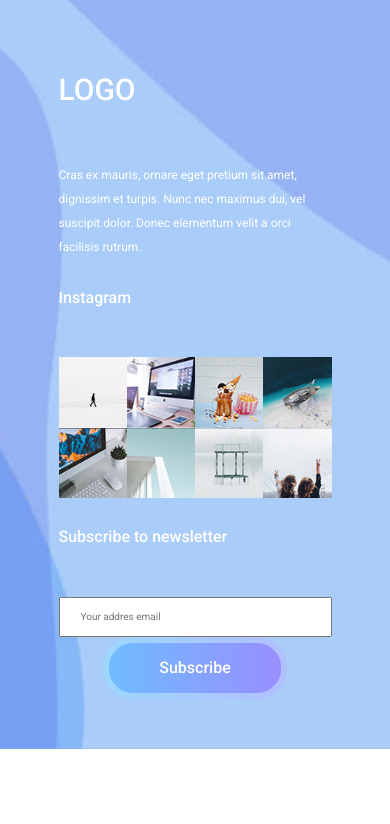
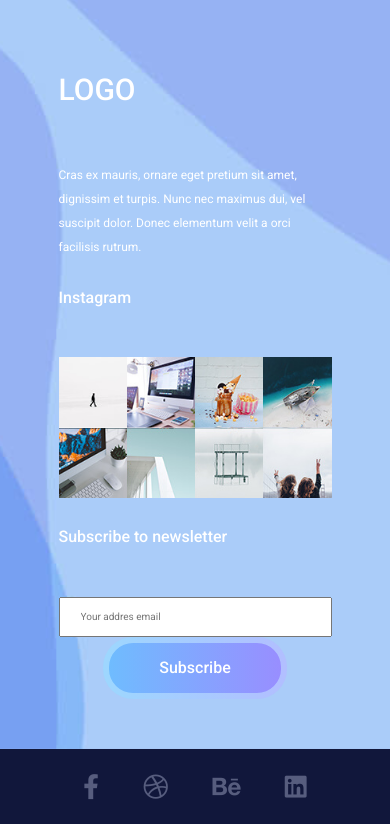
Before and after one commit to PrzemyslawMatlega/MultiPage, a website built with webpack: page index.html in a window 390 px wide. Shown: the part 4195-5019 px from the top of the page. Before the commit the page ends 4944 px from the top, so only its background shows below. Built offline with nearby package versions, Linux system fonts and the light colour scheme; files whose address does not match are found by name.

Commit message:
footer-social media mobile section

```diff
--- a/index.html
+++ b/index.html
@@ -8,6 +8,8 @@
     <link href="https://fonts.googleapis.com/css?family=Roboto:300,400,500" rel="stylesheet">
     <title>Document</title>
     <link rel="stylesheet" href="style.css">
+    <link rel="stylesheet" href="https://use.fontawesome.com/releases/v5.8.1/css/all.css" integrity="sha384-50oBUHEmvpQ+1lW4y57PTFmhCaXp0ML5d60M1M7uH2+nqUivzIebhndOJK28anvf" crossorigin="anonymous">
+
 </head>
 
 <body>
@@ -268,7 +270,10 @@
 
             </div>
             <div class="social">
-
+                        <i class="fab fa-facebook-f"></i>
+                        <i class="fab fa-dribbble"></i>
+                        <i class="fab fa-behance"></i>
+                        <i class="fab fa-linkedin"></i>
             </div>
         </footer>
 
--- a/src/scss/layout/_footer.scss
+++ b/src/scss/layout/_footer.scss
@@ -60,6 +60,22 @@
     &>img{
         width: 100%;
         height: 100%;
-        object-fit: cover;
+        object-fit: cover
     }
 }
+
+.social{
+    background-color:#11173b;
+    display: flex;
+    justify-content: space-evenly;
+    padding: 2.5rem 10%;
+
+    &>i{
+        color: #575d7e;
+        transition: 0.2s color ease;
+        font-size: 2.5rem;
+        // &:hover{
+        //     color: #b2b5c9;
+        // }
+    }
+}
--- a/src/scss/main.scss
+++ b/src/scss/main.scss
@@ -1,5 +1,6 @@
 @import 'base/normalizzer';
 @import "base/_base";
+
 @import "utils/mixins";
 @import "utils/keyframes";
 
```
